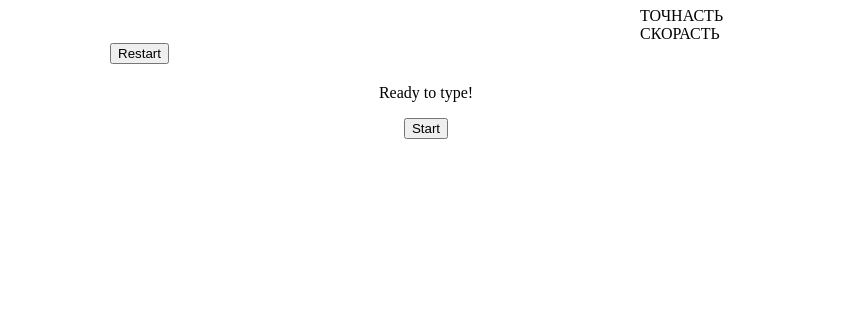
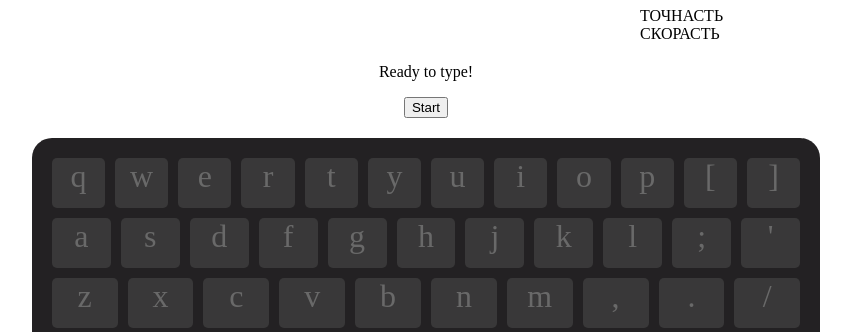
Before and after one commit to KachmaZ/TypeSpeed, a plain HTML site: page index.html in a window 1280 px wide. Shown: the part 73-405 px from the top of the page, without its empty margins (214-1065 px from the left). Drawn offline with nearby package versions, Linux system fonts and the light colour scheme.

Commit message:
Добавлена вспомогательная клавиатура

```diff
--- /dev/null
+++ b/css/kb-style.css
@@ -0,0 +1,37 @@
+.sup-keyboard {
+    width: 60%;
+    margin: 10px auto;
+    padding: 15px;
+    border-radius: 20px;
+
+    background-color:#232123;
+}
+
+.sup-keyrow {
+    display: flex;
+    justify-content: center;
+}
+
+.sup-key {
+    display: block;
+
+    width: 50px;
+    height: 50px;
+    margin: 5px;
+    padding: auto;
+    border-radius: 5px;
+
+    text-align: center;
+    font-size: 32px;
+
+    background-color: #393839;
+    color: dimgray;
+}
+
+.sup-key, space {
+    width: 500px;
+}
+
+.highlighted {
+    color: orange;
+}
--- a/index.html
+++ b/index.html
@@ -4,6 +4,7 @@
     <meta charset="UTF-8">
     <title>TypeSpeed</title>
     <link rel="stylesheet" href="css/style.css">
+    <link rel="stylesheet" href="css/kb-style.css">
     <script type="text/javascript" src="https://ajax.googleapis.com/ajax/libs/jquery/3.1.1/jquery.min.js"></script>
 </head>
 <body>
@@ -14,7 +15,6 @@
             <div class="type-speed">СКОРАСТЬ</div>
             <div class="type-accuracy">ТОЧНАСТЬ</div>
         </div>
-        <button class="restart"> Restart </button>
     </div>
     <div class="start-window">
         <p>Ready to type!</p>
@@ -22,6 +22,50 @@
             Start
         </button>
     </div>
+    <div class="sup-keyboard">
+        <div class="sup-keyrow">
+            <div class="sup-key">q</div>
+            <div class="sup-key">w</div>
+            <div class="sup-key">e</div>
+            <div class="sup-key">r</div>
+            <div class="sup-key">t</div>
+            <div class="sup-key">y</div>
+            <div class="sup-key">u</div>
+            <div class="sup-key">i</div>
+            <div class="sup-key">o</div>
+            <div class="sup-key">p</div>
+            <div class="sup-key">[</div>
+            <div class="sup-key">]</div>
+        </div>
+        <div class="sup-keyrow">
+            <div class="sup-key">a</div>
+            <div class="sup-key">s</div>
+            <div class="sup-key">d</div>
+            <div class="sup-key">f</div>
+            <div class="sup-key">g</div>
+            <div class="sup-key">h</div>
+            <div class="sup-key">j</div>
+            <div class="sup-key">k</div>
+            <div class="sup-key">l</div>
+            <div class="sup-key">;</div>
+            <div class="sup-key">'</div>
+        </div>
+        <div class="sup-keyrow">
+            <div class="sup-key">z</div>
+            <div class="sup-key">x</div>
+            <div class="sup-key">c</div>
+            <div class="sup-key">v</div>
+            <div class="sup-key">b</div>
+            <div class="sup-key">n</div>
+            <div class="sup-key">m</div>
+            <div class="sup-key">,</div>
+            <div class="sup-key">.</div>
+            <div class="sup-key">/</div>
+        </div>
+        <div class="sup-keyrow">
+            <div class="sup-key space">space</div>
+        </div>
+    </div>
     <script src="textParsing.js"></script>
     <script src="textGenerator.js"></script>
     <script src="index.js"> </script>
--- a/index.js
+++ b/index.js
@@ -1,24 +1,48 @@
 async function startGame(){
-    startButton.prop("disabled", true);
+    $('.start').prop("disabled", true);
     await generate();
-    let letters = $(".letter"),
+    letters = $(".letter"),
+    setInterval(() => {
+        timer++;
+        speed = current / timer * 60;
+    $('.type-speed').html(speed.toFixed());
+    }, 1000)
+    letters[current].classList.add('current');
+    keyHighlighting(letters[current].textContent)
+}
+
+function keyHighlighting(currentKey){
+    console.log('"' + currentKey + '"');
+    if (currentKey === ' ') {
+        currentKey = 'Space';
+        console.log('Space')
+    }
+
+    for (let i = 0; i < supKeys.length; i++){
+        if(supKeys[i].textContent === currentKey.toLowerCase()){
+            supKeys[i].classList.toggle('highlighted');
+            break;
+        }
+    }
+}
+
+let taps = 0,
+    letters = '',
     current = 0,
-        taps = 0,
     timer = 0,
     speed = 0,
     accuracy = '-';
-    setInterval(() => {
-        timer++;
-        speed = current / timer * 60;
-    }, 1000)
-    letters[current].classList.add('current');
-    $(document).unbind('keydown');
-    $(document).on("keydown", (event) => {
+
+let supKeys = $('.sup-key');
+
+$(document).on('keydown', (event) => {
     if (event.key !== 'Shift') {
         if(event.key === letters[current].textContent){
             letters[current].classList.remove('current', 'mistake');
             letters[current].classList.add('passed');
+            keyHighlighting(letters[current].textContent);
             current++;
+            keyHighlighting(letters[current].textContent);
             letters[current].classList.add('current');
         }
         else {
@@ -27,11 +51,8 @@ async function startGame(){
         taps++;
         accuracy = current / taps * 100;
         $('.type-accuracy').html(accuracy.toFixed(2));
-            $('.type-speed').html(speed.toFixed());
     }
 });
 
-}
 
-let startButton = $(".start");
-startButton.click(startGame);
+$(".start").click(startGame);
```
Lines whose indentation alone changed are shown as unchanged.
